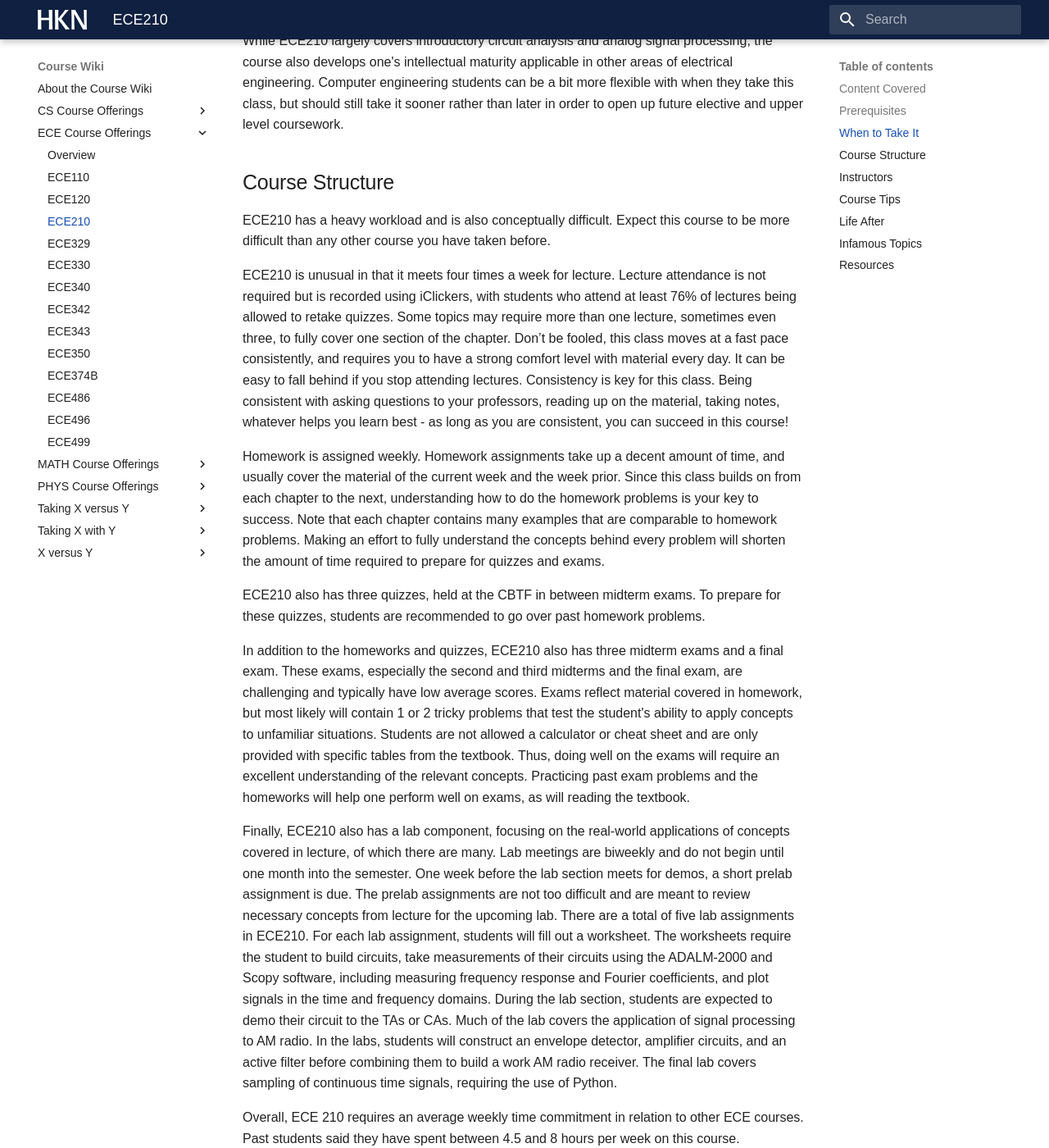
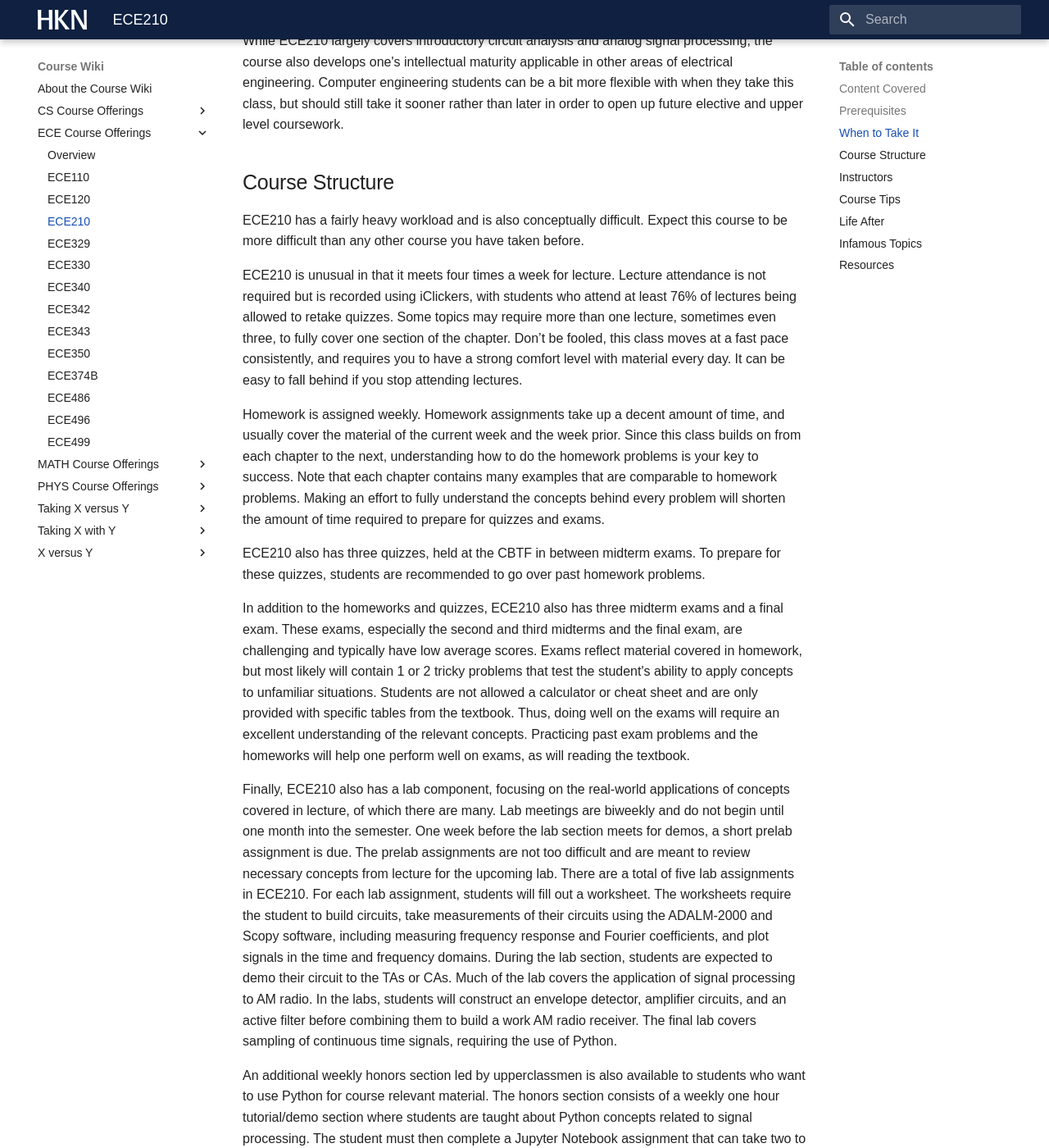
Before and after one commit to hkn-alpha/wiki, an MkDocs documentation site: the page built from docs/Course Wiki/ECE Course Offerings/ECE210.md, in a window 1280 px wide and 1400 px high, scrolled down 2732 px. Shown: the whole window at 82% size. Built offline with MkDocs 1.6.1 and Material for MkDocs 9.7.7, drawn with Linux system fonts in a browser that asks for light colours; some web fonts are replaced; some of the changed text lies outside the part shown.

Commit message:
Small change

```diff
--- a/docs/Course Wiki/ECE Course Offerings/ECE210.md
+++ b/docs/Course Wiki/ECE Course Offerings/ECE210.md
@@ -50,9 +50,9 @@ Students interested in electrical engineering should take ECE210 as soon as poss
 
 ## Course Structure
 
-ECE210 has a heavy workload and is also conceptually difficult.  Expect this course to be more difficult than any other course you have taken before.
+ECE210 has a fairly heavy workload and is also conceptually difficult.  Expect this course to be more difficult than any other course you have taken before.
 
-ECE210 is unusual in that it meets four times a week for lecture.  Lecture attendance is not required but is recorded using iClickers, with students who attend at least 76% of lectures being allowed to retake quizzes.  Some topics may require more than one lecture, sometimes even three, to fully cover one section of the chapter. Don’t be fooled, this class moves at a fast pace consistently, and requires you to have a strong comfort level with material every day. It can be easy to fall behind if you stop attending lectures. Consistency is key for this class. Being consistent with asking questions to your professors, reading up on the material, taking notes, whatever helps you learn best - as long as you are consistent, you can succeed in this course!
+ECE210 is unusual in that it meets four times a week for lecture.  Lecture attendance is not required but is recorded using iClickers, with students who attend at least 76% of lectures being allowed to retake quizzes.  Some topics may require more than one lecture, sometimes even three, to fully cover one section of the chapter. Don’t be fooled, this class moves at a fast pace consistently, and requires you to have a strong comfort level with material every day. It can be easy to fall behind if you stop attending lectures.
 
 Homework is assigned weekly.  Homework assignments take up a decent amount of time, and usually cover the material of the current week and the week prior. Since this class builds on from each chapter to the next, understanding how to do the homework problems is your key to success.  Note that each chapter contains many examples that are comparable to homework problems. Making an effort to fully understand the concepts behind every problem will shorten the amount of time required to prepare for quizzes and exams.
 
@@ -62,8 +62,6 @@ In addition to the homeworks and quizzes, ECE210 also has three midterm exams an
 
 Finally, ECE210 also has a lab component, focusing on the real-world applications of concepts covered in lecture, of which there are many.  Lab meetings are biweekly and do not begin until one month into the semester.  One week before the lab section meets for demos, a short prelab assignment is due.  The prelab assignments are not too difficult and are meant to review necessary concepts from lecture for the upcoming lab.  There are a total of five lab assignments  in ECE210.  For each lab assignment, students will fill out a worksheet.  The worksheets require the student to build circuits, take measurements of their circuits using the ADALM-2000 and Scopy software, including measuring frequency response and Fourier coefficients, and plot signals in the time and frequency domains.  During the lab section, students are expected to demo their circuit to the TAs or CAs.  Much of the lab covers the application of signal processing to AM radio.  In the labs, students will construct an envelope detector, amplifier circuits, and an active filter before combining them to build a work AM radio receiver.  The final lab covers sampling of continuous time signals, requiring the use of Python.
 
-Overall, ECE 210 requires an average weekly time commitment in relation to other ECE courses. Past students said they have spent between 4.5 and 8 hours per week on this course.
-
 An additional weekly honors section led by upperclassmen is also available to students who want to use Python for course relevant material. The honors section consists of a weekly one hour tutorial/demo section where students are taught about Python concepts related to signal processing. The student must then complete a Jupyter Notebook assignment that can take two to five hours, depending on the week. Completing the six Python assignments will earn a James Scholar student honors credit. The honors section is a good way to learn introductory Python skills, and is very helpful if students intend to take [ECE311](ECE311.md), the accompanying lab for [ECE310](ECE310.md).
 
 ## Instructors
```
Also changed, not shown: other parts of docs/Course Wiki/ECE Course Offerings/ECE210.md (+2 -2 lines).
